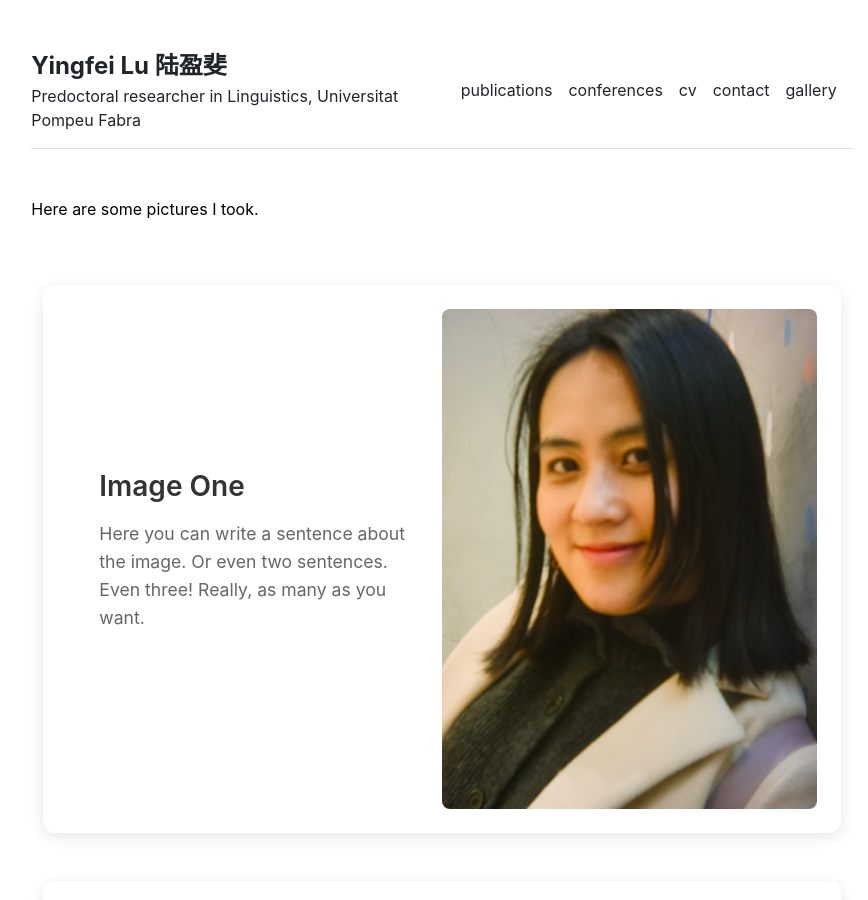
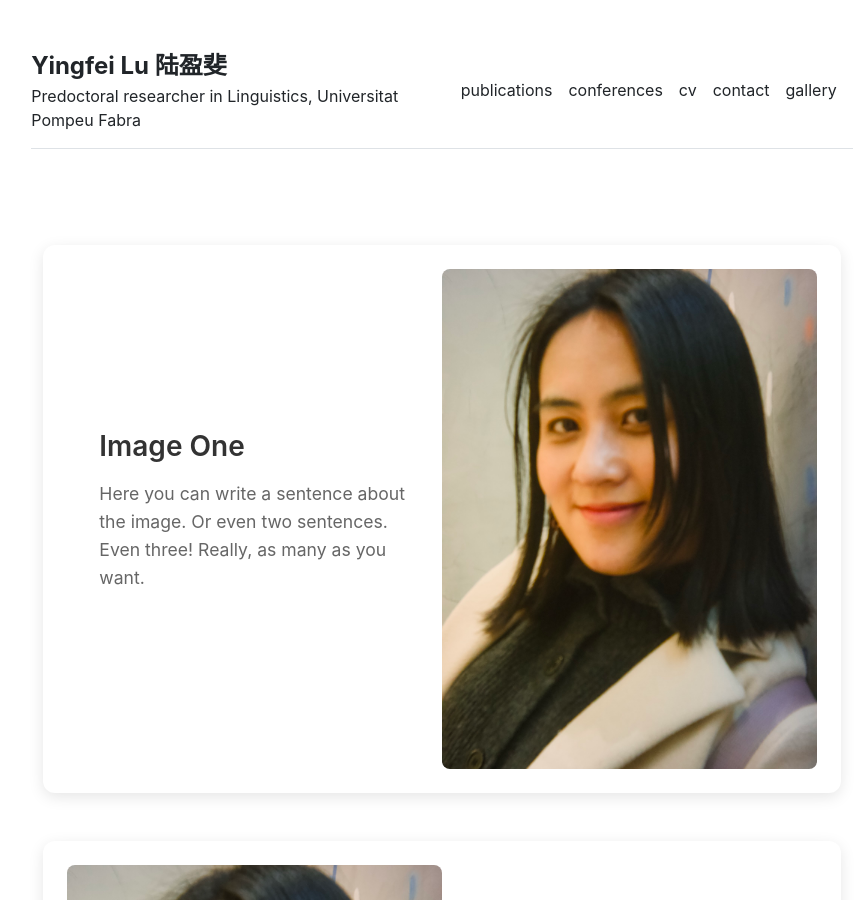
Before and after one commit to YingfeiLu/yingfeilu.github.io, a Jekyll site: the page built from gallery.md, in a window 1280 px wide and 900 px high. Shown: the whole window, without its empty margins (198-1066 px from the left). Built offline with Jekyll 4.4.1, drawn with Linux system fonts in a browser that asks for light colours.

Commit message:
removed sample content

```diff
--- a/gallery.md
+++ b/gallery.md
@@ -2,4 +2,3 @@
 layout: gallery
 title: "Gallery"
 ---
-Here are some pictures I took.
```
